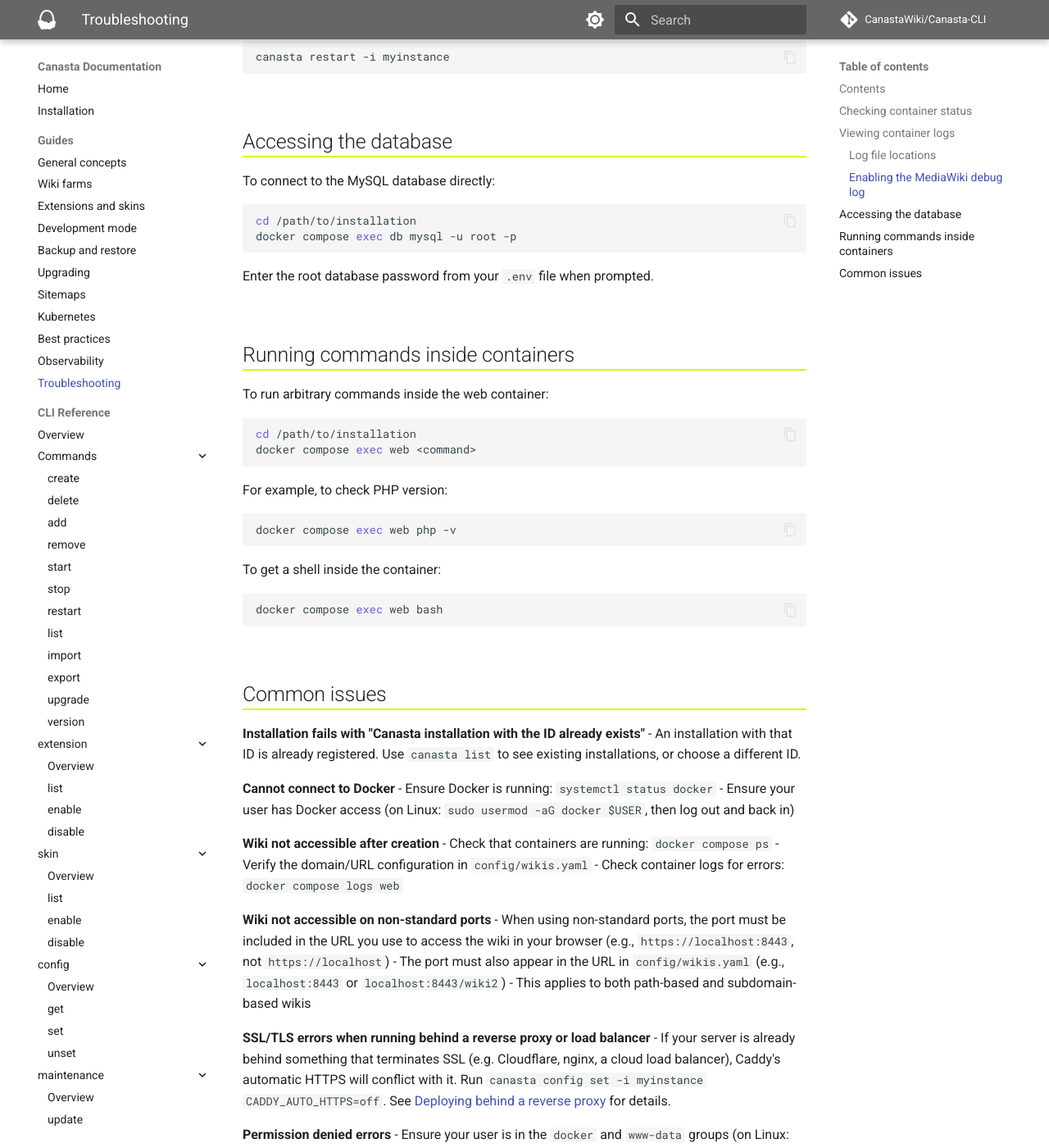
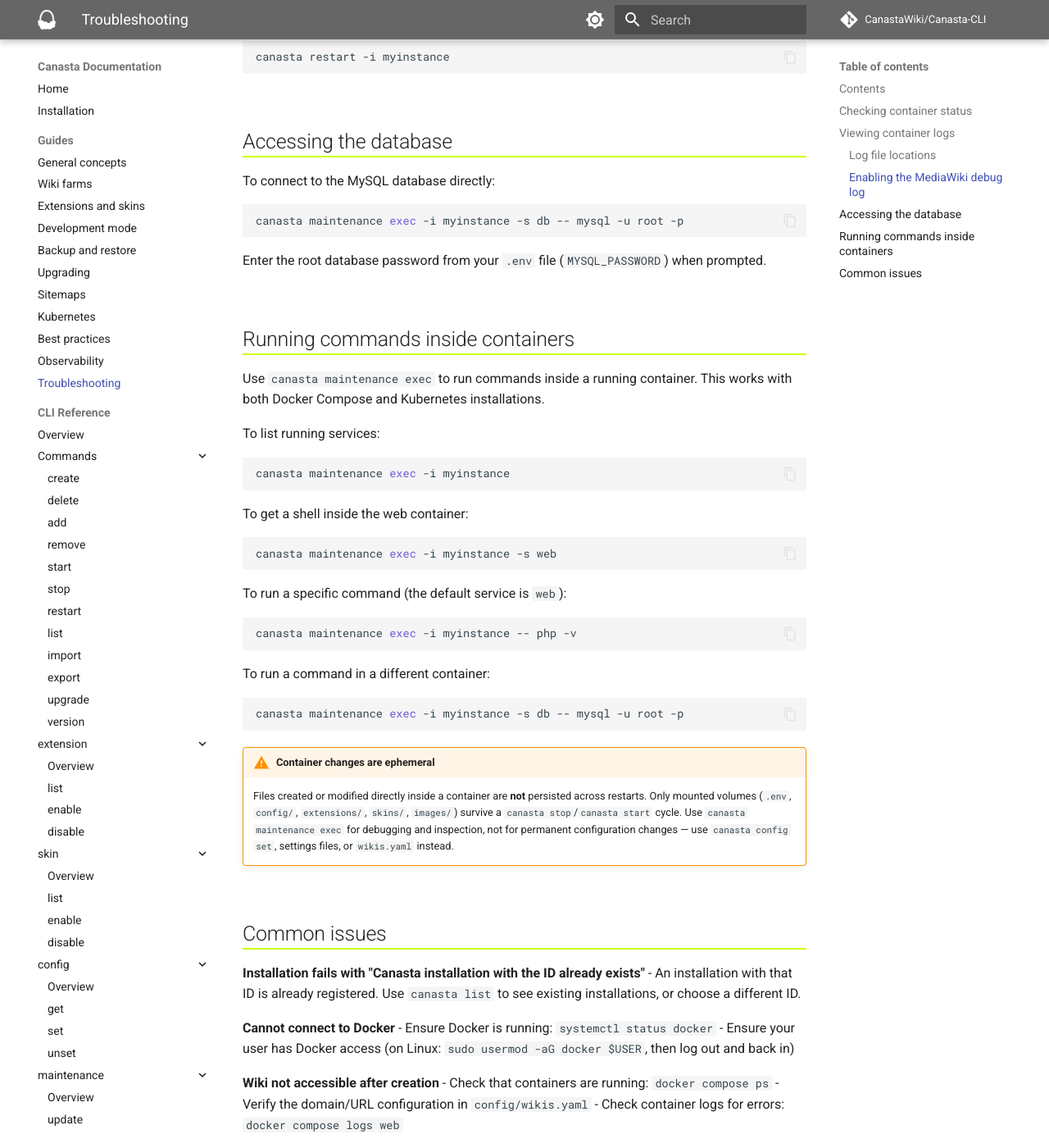
Before and after one commit to CanastaWiki/Canasta-CLI, an MkDocs documentation site: the page built from docs/guide/troubleshooting.md, in a window 1280 px wide and 1400 px high, scrolled down 1973 px. Shown: the whole window at 82% size. Built offline with MkDocs 1.6.1 and Material for MkDocs 9.7.7, drawn with Linux system fonts in a browser that asks for light colours; comment, search, counter and statistics services are not loaded.

Commit message:
Document new commands in guide pages
Update troubleshooting.md to use canasta maintenance exec instead of raw
docker compose commands, and add a warning about container ephemeral changes.
Add canasta config unset examples to the reverse proxy and non-standard
ports sections of general-concepts.md.

````diff
--- a/docs/guide/troubleshooting.md
+++ b/docs/guide/troubleshooting.md
@@ -76,30 +76,43 @@
 
 To connect to the MySQL database directly:
 ```bash
-cd /path/to/installation
-docker compose exec db mysql -u root -p
+canasta maintenance exec -i myinstance -s db -- mysql -u root -p
 ```
-Enter the root database password from your `.env` file when prompted.
+Enter the root database password from your `.env` file (`MYSQL_PASSWORD`) when prompted.
 
 ---
 
 ## Running commands inside containers
 
-To run arbitrary commands inside the web container:
+Use `canasta maintenance exec` to run commands inside a running container. This works with both Docker Compose and Kubernetes installations.
+
+To list running services:
 ```bash
-cd /path/to/installation
-docker compose exec web <command>
+canasta maintenance exec -i myinstance
 ```
 
-For example, to check PHP version:
+To get a shell inside the web container:
 ```bash
-docker compose exec web php -v
+canasta maintenance exec -i myinstance -s web
 ```
 
-To get a shell inside the container:
+To run a specific command (the default service is `web`):
 ```bash
-docker compose exec web bash
+canasta maintenance exec -i myinstance -- php -v
 ```
+
+To run a command in a different container:
+```bash
+canasta maintenance exec -i myinstance -s db -- mysql -u root -p
+```
+
+!!! warning "Container changes are ephemeral"
+    Files created or modified directly inside a container are **not** persisted
+    across restarts. Only mounted volumes (`.env`, `config/`, `extensions/`,
+    `skins/`, `images/`) survive a `canasta stop`/`canasta start` cycle.
+    Use `canasta maintenance exec` for debugging and inspection, not for
+    permanent configuration changes — use `canasta config set`, settings
+    files, or `wikis.yaml` instead.
 
 ---
 
````
Also changed, not shown: docs/guide/general-concepts.md (+12 -0 lines).
